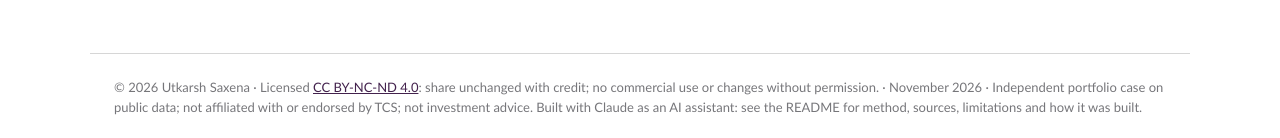
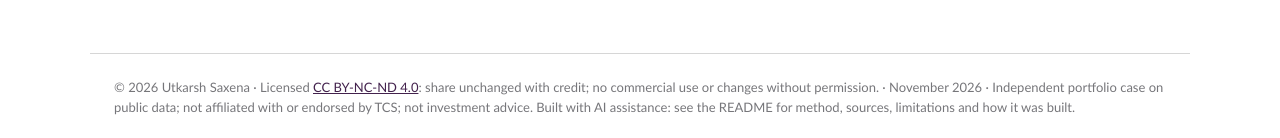
Before and after one commit to lokpriye96/ai-consulting-report-genai-services, a plain HTML site: page docs/index.html in a window 1280 px wide. Shown: the part 9221-9359 px from the top of the page. Drawn offline with Linux system fonts and the light colour scheme.

Commit message:
Use generic AI-assistance wording in README and site footer

```diff
--- a/docs/index.html
+++ b/docs/index.html
@@ -45,5 +45,5 @@ footer{color:var(--muted);font-size:13px;padding:24px;border-top:1px solid #D6D6
 <figure id="s12"><img src="slides/slide-12.png" alt="Slide 12: Next steps and limitations" loading="lazy"><figcaption>12. Next steps and limitations</figcaption></figure>
 <figure id="s13"><img src="slides/slide-13.png" alt="Slide 13: Appendix: sources" loading="lazy"><figcaption>13. Appendix: sources</figcaption></figure>
 </main>
-<footer class="wrap">© 2026 Utkarsh Saxena · Licensed <a href="https://creativecommons.org/licenses/by-nc-nd/4.0/">CC BY-NC-ND 4.0</a>: share unchanged with credit; no commercial use or changes without permission. · November 2026 · Independent portfolio case on public data; not affiliated with or endorsed by TCS; not investment advice. Built with Claude as an AI assistant: see the README for method, sources, limitations and how it was built.</footer>
+<footer class="wrap">© 2026 Utkarsh Saxena · Licensed <a href="https://creativecommons.org/licenses/by-nc-nd/4.0/">CC BY-NC-ND 4.0</a>: share unchanged with credit; no commercial use or changes without permission. · November 2026 · Independent portfolio case on public data; not affiliated with or endorsed by TCS; not investment advice. Built with AI assistance: see the README for method, sources, limitations and how it was built.</footer>
 </body></html>
```
Also changed, not shown: 1 other file.
